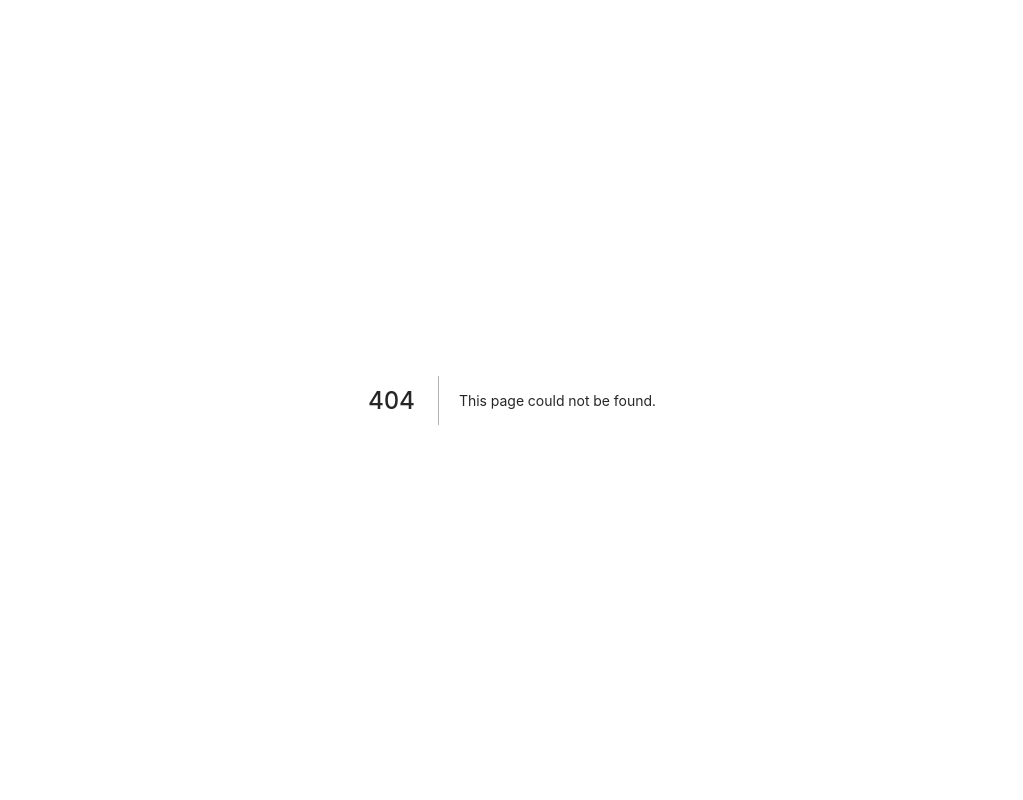
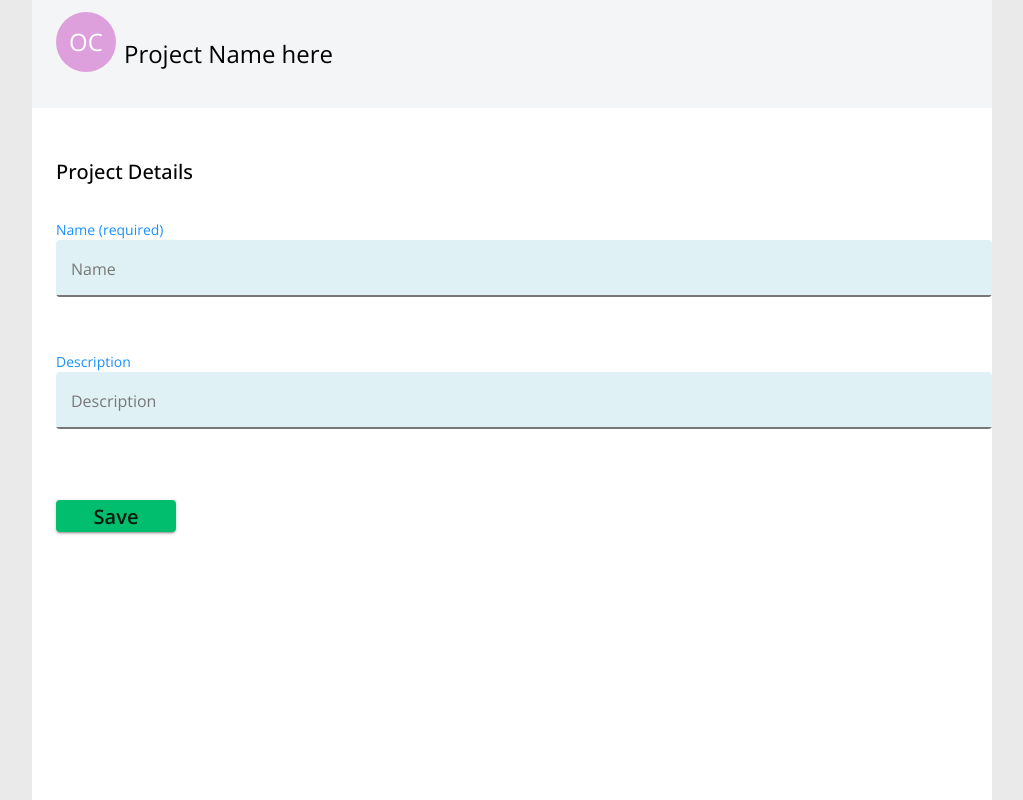
Before and after one commit to engineering-politicaldata/translation-tool, a Next.js app: page /project/1/settings in a window 1280 px wide. Before the commit this address had no page. Shown: the top 800 px of the page, without its empty margins (128-1151 px from the left). Built offline with nearby package versions, Linux system fonts and the light colour scheme.

Commit message:
TT-22 edit project details page added

```diff
--- /dev/null
+++ b/pages/project/[projectId]/settings.tsx
@@ -0,0 +1,232 @@
+import { Container, TextField, Typography, Button, useTheme } from '@material-ui/core';
+import React, { useState } from 'react';
+import styled, { css } from 'styled-components';
+import GenericTextField from '../../../components/common/generic-text-field';
+import { Form, Formik, FormikHelpers } from 'formik';
+
+const ProjectSettingsComponent = styled.div`
+    ${props =>
+        props.theme &&
+        css`
+            height: 1000px;
+            .project-settings-container {
+                background-color: ${props.theme.grey[200]};
+                height: 100%;
+                .container {
+                    background-color: #ffffff;
+                    padding: 0px;
+                    height: 100%;
+                }
+                .add-project-header {
+                    display: flex;
+                    background-color: #f4f5f7;
+                    height: 108px;
+                    align-items: center;
+                    justify-content: flex-start;
+                    padding: ${props.theme.spacing(2)}px;
+                    padding-left: ${props.theme.spacing(6)}px;
+                    .my-circle {
+                        content: attr(data-letters);
+                        display: inline-block;
+                        font-size: 1em;
+                        width: 2.5em;
+                        height: 2.5em;
+                        line-height: 2.5em;
+                        text-align: center;
+                        border-radius: 50%;
+                        background: plum;
+                        vertical-align: middle;
+                        color: white;
+                    }
+                    .add-circle-icon {
+                        font-size: 32px;
+                    }
+                }
+                .project-settings-body {
+                    padding-left: 24px;
+                    .set-project-info {
+                        padding-top: ${props.theme.spacing(12)}px;
+                        margin-bottom: ${props.theme.spacing(8)}px;
+                    }
+                    .project-name-textfield {
+                        display: flex;
+                        flex-direction: column;
+                        .name-textfield {
+                            width: 80%;
+                            & .MuiInputBase-root {
+                                height: 100%;
+                                display: flex;
+                                align-items: start;
+                            }
+                        }
+                        .description-textfield {
+                            width: 80%;
+                            height: 120px;
+                            & .MuiInputBase-root {
+                                height: 100%;
+                                display: flex;
+                                align-items: start;
+                            }
+                        }
+                    }
+                    .create-project-button {
+                        margin-top: 48px;
+                        width: 120px;
+                        height: 32px;
+                    }
+                }
+            }
+        `}
+`;
+
+const dropDownStyle = {
+    chips: { background: '#4b4e52' },
+    searchBox: {
+        minHeight: '40px',
+    },
+    option: {
+        background: '#4b4e52',
+        color: '#ffffff',
+    },
+};
+
+export default function ProjectSettingsPage() {
+    const [projectDetails, setProjectDetails] = useState({
+        projectName: '',
+        projectDescription: '',
+    });
+
+    const [spinnerState, setSpinnerState] = useState({
+        inProgress: false,
+        complete: false,
+    });
+    const handleFormChange = (fieldName: string, value: string) => {
+        if (spinnerState.complete) {
+            setSpinnerState({
+                inProgress: false,
+                complete: false,
+            });
+        }
+        let newState: any = {};
+        newState[fieldName] = value;
+        setProjectDetails({ ...projectDetails, ...newState });
+    };
+    const handleSettings = async (values: {
+        projectName: string;
+        projectDescription: string;
+    }) => {};
+
+    const theme = useTheme();
+
+    const validate = (values: any) => {
+        const errors: any = {};
+        console.log(values, 'manu us bjs');
+        if (!values.projectName) {
+            errors['projectName'] = 'Required';
+        } else if (values.projectName.length > 120) {
+            (errors['projectName'] = 'Project name should not exceed more than 120 chars'),
+                {
+                    COUNT: 120,
+                };
+        }
+        console.log(errors, 'manu us errr');
+        return errors;
+    };
+
+    return (
+        <ProjectSettingsComponent theme={theme}>
+            <div className='project-settings-container'>
+                <Formik
+                    initialValues={projectDetails}
+                    enableReinitialize={true}
+                    onSubmit={values => handleSettings(values)}
+                    validate={validate}
+                >
+                    {({ errors, submitForm }) => {
+                        let messageHelperView: any = errors.projectName;
+
+                        return (
+                            <Container fixed className='container'>
+                                <div className='title-column' style={{ flexDirection: 'column' }}>
+                                    <Typography
+                                        variant='h5'
+                                        component='div'
+                                        className='add-project-header'
+                                    >
+                                        <p data-letters='MN' className='my-circle'>
+                                            {' '}
+                                            OC
+                                        </p>{' '}
+                                        {/*need to get initial values by using title */}
+                                        <div style={{ paddingRight: '8px' }} />
+                                        Project Name here
+                                    </Typography>
+                                </div>
+
+                                <div className='project-settings-body'>
+                                    <Typography
+                                        variant='h6'
+                                        component='div'
+                                        className='set-project-info'
+                                    >
+                                        Project Details
+                                    </Typography>
+                                    <div className='project-name-textfield'>
+                                        <a>Name (required)</a>
+                                        <GenericTextField
+                                            key={'projectName'}
+                                            defaultValue={projectDetails.projectName}
+                                            fieldName={'projectName'}
+                                            onChange={(field, value, event) => {
+                                                handleFormChange(field, value);
+                                            }}
+                                            onReset={field => {
+                                                handleFormChange(field, '');
+                                            }}
+                                            label={'Name'}
+                                            error={messageHelperView}
+                                            helperMessage={messageHelperView}
+                                            textFieldProps={{
+                                                multiline: true,
+                                                type: 'text',
+                                            }}
+                                        />
+                                    </div>
+                                    <div style={{ paddingTop: '32px' }} />
+                                    <div className='project-name-textfield'>
+                                        <a>Description</a>
+                                        <GenericTextField
+                                            key={'projectDescription'}
+                                            defaultValue={projectDetails.projectDescription}
+                                            fieldName={'projectDescription'}
+                                            onChange={(field, value, event) => {
+                                                handleFormChange(field, value);
+                                            }}
+                                            onReset={field => {
+                                                handleFormChange(field, '');
+                                            }}
+                                            label={'Description'}
+                                            textFieldProps={{
+                                                multiline: true,
+                                                type: 'text',
+                                            }}
+                                        />
+                                    </div>
+                                    <Button
+                                        className='create-project-button'
+                                        type='submit'
+                                        variant='contained'
+                                        color='primary'
+                                        onClick={submitForm}
+                                    >
+                                        Save
+                                    </Button>
+                                </div>
+                            </Container>
+                        );
+                    }}
+                </Formik>
+            </div>
+        </ProjectSettingsComponent>
+    );
+}
--- a/styles/MuiTheme.ts
+++ b/styles/MuiTheme.ts
@@ -12,7 +12,7 @@ export interface ThemeProps {
     };
 }
 
-export interface customTheme extends Theme {
+export interface CustomTheme extends Theme {
     contrastColor: string;
     primary: ColorPartial;
     secondary: ColorPartial;
```
